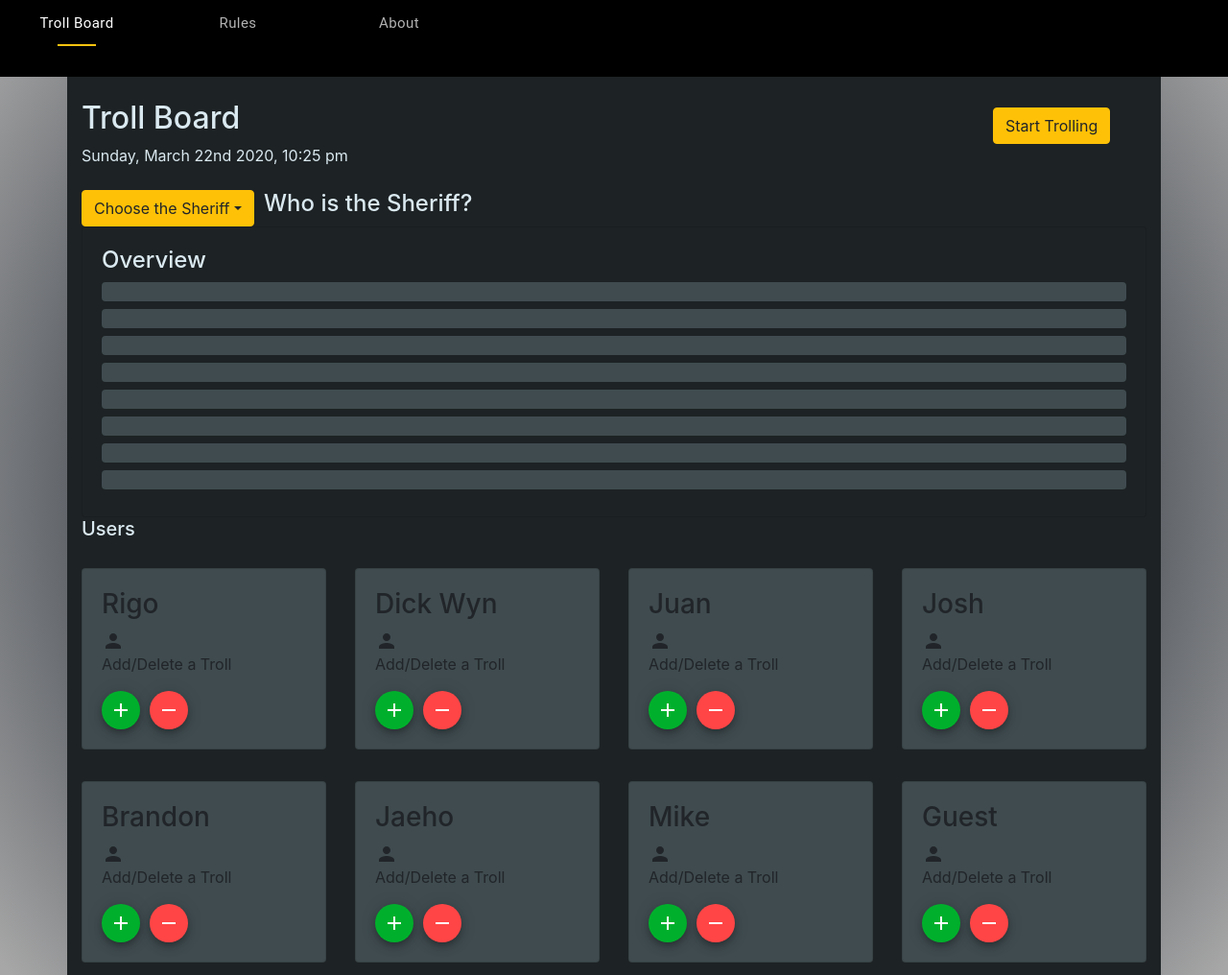
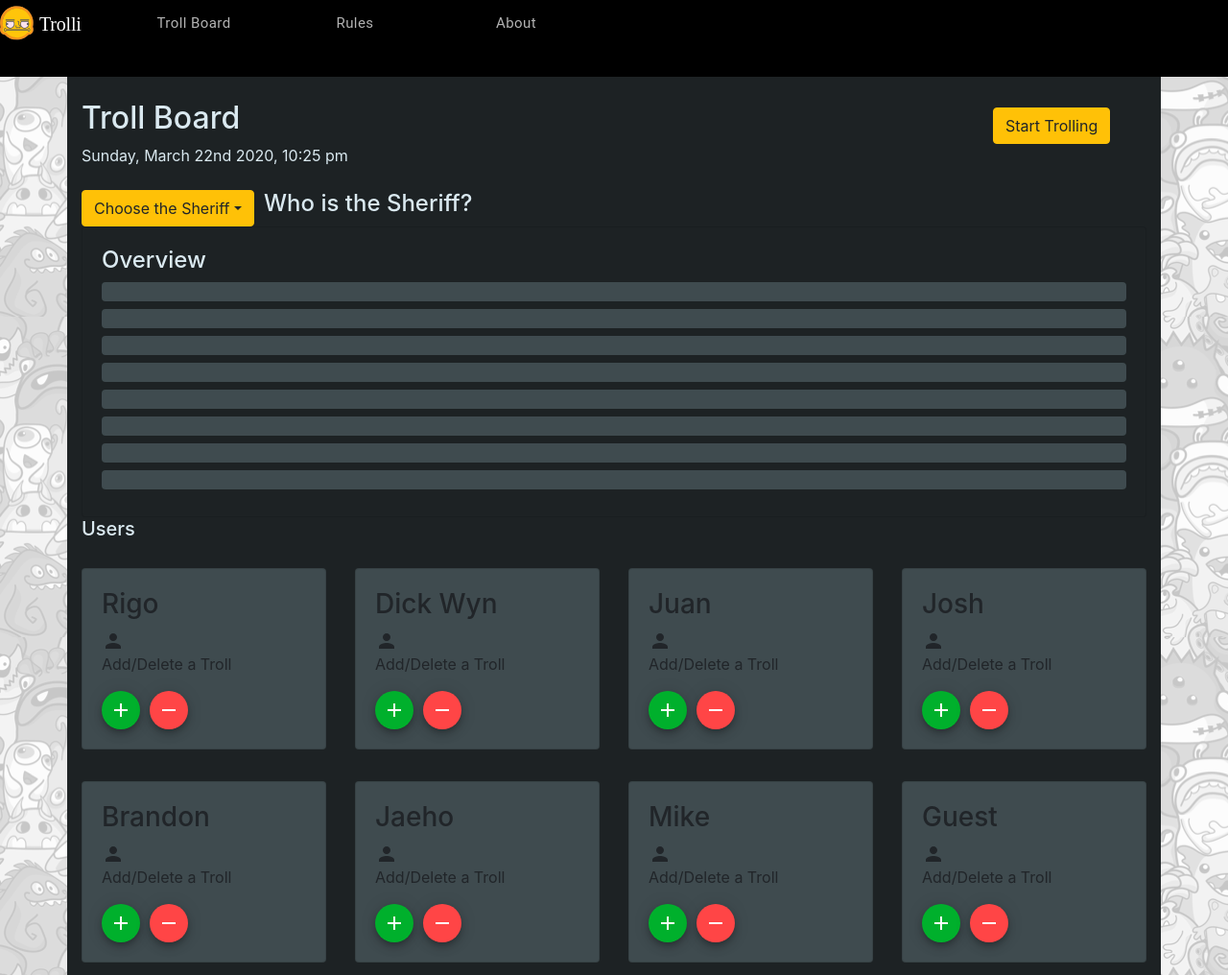
Before and after one commit to mikewarden/troll_board, a Gatsby site: page /app in a window 1280 px wide. Shown: the whole page at 96% size. Built offline with nearby package versions, Linux system fonts and the light colour scheme; Gatsby itself is replaced by a stand-in of ours.

Commit message:
Added Trolli icon to navbar.

```diff
--- a/src/components/navbar.js
+++ b/src/components/navbar.js
@@ -3,8 +3,8 @@ import { makeStyles, withStyles } from '@material-ui/core/styles';
 import Tabs from '@material-ui/core/Tabs';
 import Tab from '@material-ui/core/Tab';
 import Typography from '@material-ui/core/Typography';
-
-
+import PersonIcon from '@material-ui/icons/Person';
+import Logo from '../images/navicon.svg';
 
 
 
@@ -60,8 +60,11 @@ const Navbar = () => {
   return (
     <div className={classes.root}>
 
+
       <div className={classes.demo2}>
         <StyledTabs value={value} onChange={handleChange} aria-label="styled tabs example">
+          {/* <StyledTab></StyledTab> */}
+          <img src={Logo} />
           <StyledTab label="Troll Board" />
           <StyledTab label="Rules" />
           <StyledTab label="About" />
--- a/src/pages/app.js
+++ b/src/pages/app.js
@@ -13,6 +13,7 @@ import PersonIcon from '@material-ui/icons/Person'
 import TrollChart from '../components/barChart'
 import UserCard from '../components/card'
 import SheriffMenu from '../components/dropdown'
+import Background from '../images/Bitmap.png'
 
 const moment = require('moment');
 
@@ -214,8 +215,7 @@ const App = (props) => {
 
     const styles = {
         bodyStyles: {
-            background: 'rgb(75,80,87)',
-background: 'radial-gradient(circle, rgba(75,80,87,1) 60%, rgba(167,167,167,1) 99%)'
+            backgroundImage: `url(${Background})`
         },
         appStyles: {
         backgroundColor: '#1D2224',
```
Also changed, not shown: src/images/Bitmap.png (added), src/images/navicon.svg (added), 1 other file.
